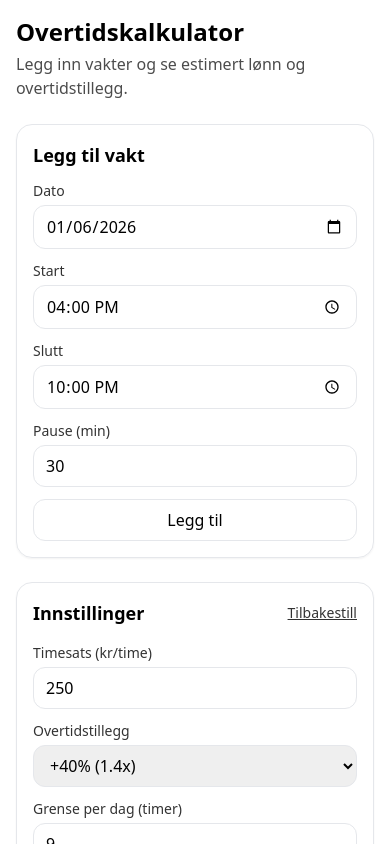
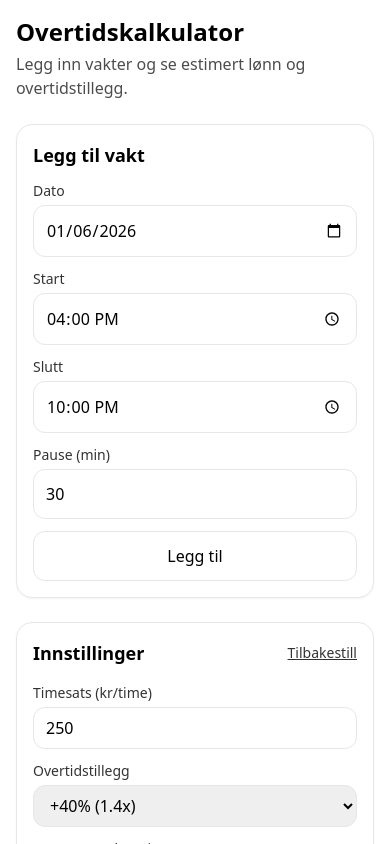
Before and after one commit to KovalDenys1/Overtidskalkulator, a Next.js app: page / in a window 390 px wide. Shown: the top 844 px of the page. Built offline with nearby package versions, Linux system fonts and the light colour scheme.

Commit message:
Refactor ShiftForm layout and styling for improved consistency and responsiveness

```diff
--- a/components/ShiftForm.tsx
+++ b/components/ShiftForm.tsx
@@ -25,42 +25,42 @@ export default function ShiftForm({
     >
       <h2 className="text-lg font-semibold">Legg til vakt</h2>
 
-      <div className="grid min-w-0 grid-cols-1 gap-3 md:grid-cols-2">
-        <label className="space-y-1 min-w-0">
+      <div className="grid min-w-0 grid-cols-1 gap-3 sm:grid-cols-2">
+          <label className="space-y-1 min-w-0 w-full block">
           <div className="text-sm opacity-80">Dato</div>
           <input
             type="date"
             value={date}
             onChange={(e) => setDate(e.target.value)}
-            className="w-full min-w-0 rounded-xl border px-3 py-2"
+              className="w-full max-w-full min-w-0 rounded-xl border px-3 py-3 min-h-12 appearance-none"
             required
           />
         </label>
 
         <label className="space-y-1 min-w-0">
-          <div className="text-sm opacity-80">Start</div>
+            <div className="text-sm opacity-80">Start</div>
           <input
             type="time"
             value={startTime}
             onChange={(e) => setStartTime(e.target.value)}
-            className="w-full min-w-0 rounded-xl border px-3 py-2"
+              className="w-full max-w-full min-w-0 rounded-xl border px-3 py-3 min-h-12 appearance-none"
             required
           />
         </label>
 
         <label className="space-y-1 min-w-0">
-          <div className="text-sm opacity-80">Slutt</div>
+            <div className="text-sm opacity-80">Slutt</div>
           <input
             type="time"
             value={endTime}
             onChange={(e) => setEndTime(e.target.value)}
-            className="w-full min-w-0 rounded-xl border px-3 py-2"
+              className="w-full max-w-full min-w-0 rounded-xl border px-3 py-3 min-h-12 appearance-none"
             required
           />
         </label>
 
         <label className="space-y-1 min-w-0">
-          <div className="text-sm opacity-80">Pause (min)</div>
+            <div className="text-sm opacity-80">Pause (min)</div>
           <input
             type="number"
             min={0}
@@ -69,12 +69,12 @@ export default function ShiftForm({
               const val = Number(e.target.value);
               setBreakMinutes(isNaN(val) || val < 0 ? 0 : val);
             }}
-            className="w-full min-w-0 rounded-xl border px-3 py-2"
+              className="w-full max-w-full min-w-0 rounded-xl border px-3 py-3 min-h-12 appearance-none"
           />
         </label>
       </div>
 
-      <button className="w-full rounded-xl border px-3 py-2 font-medium hover:bg-black/5" type="submit">
+        <button className="w-full max-w-full rounded-xl border px-3 py-3 min-h-12 font-medium hover:bg-black/5" type="submit">
         Legg til
       </button>
     </form>
```
